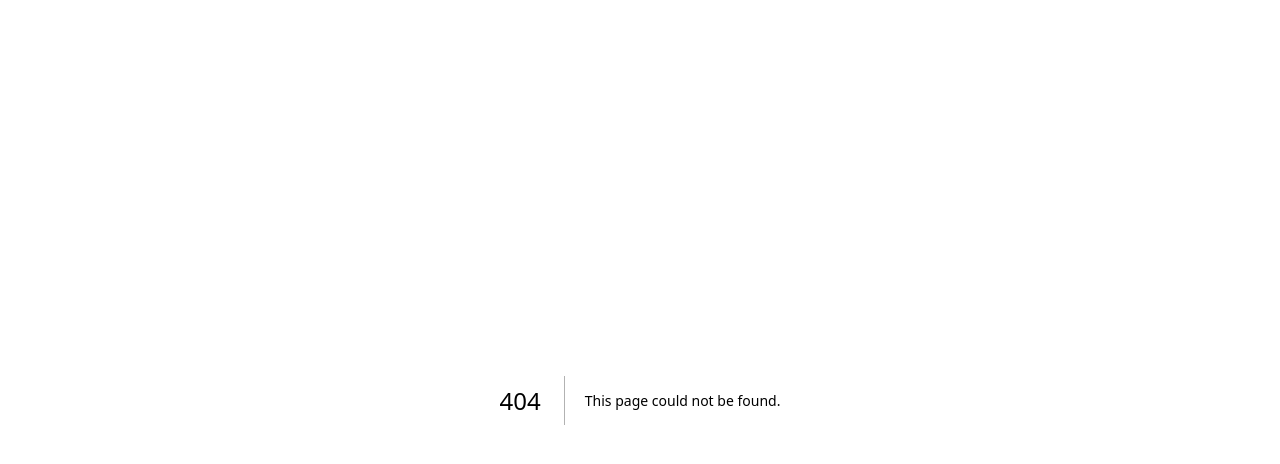
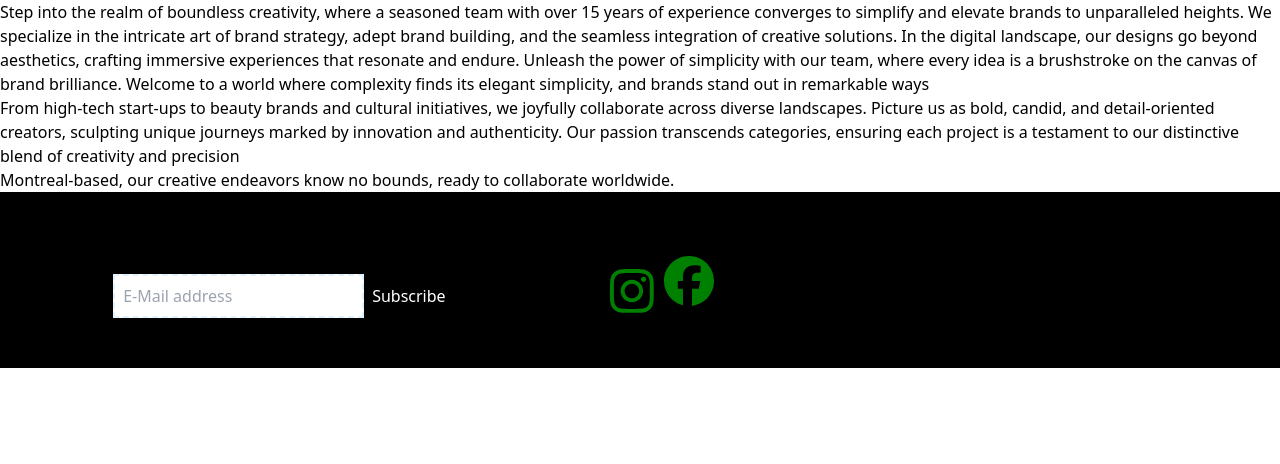
Before and after one commit to rajpatel2435/raj_24, a Next.js app: page /About in a window 1280 px wide. Before the commit this address had no page. Shown: the top 464 px of the page. Built offline with nearby package versions, Linux system fonts and the light colour scheme.

Commit message:
fix: new footer implementation

```diff
--- /dev/null
+++ b/pages/About.tsx
@@ -0,0 +1,32 @@
+import React from 'react'
+import Head from 'next/head'
+import Footer from './Footer'
+
+function About() {
+  return (
+  <>
+
+
+  <div>
+
+    <div>
+    Step into the realm of boundless creativity, where a seasoned team with over 15 years of experience converges to simplify and elevate brands to unparalleled heights. We specialize in the intricate art of brand strategy, adept brand building, and the seamless integration of creative solutions. In the digital landscape, our designs go beyond aesthetics, crafting immersive experiences that resonate and endure. Unleash the power of simplicity with our team, where every idea is a brushstroke on the canvas of brand brilliance. Welcome to a world where complexity finds its elegant simplicity, and brands stand out in remarkable ways
+    </div>
+
+    <div>
+
+    From high-tech start-ups to beauty brands and cultural initiatives, we joyfully collaborate across diverse landscapes. Picture us as bold, candid, and detail-oriented creators, sculpting unique journeys marked by innovation and authenticity. Our passion transcends categories, ensuring each project is a testament to our distinctive blend of creativity and precision
+    </div>
+
+    <div>
+
+    Montreal-based, our creative endeavors know no bounds, ready to collaborate worldwide.
+
+    </div>
+  </div>
+  <Footer/>
+  </>
+  )
+}
+
+export default About
--- /dev/null
+++ b/pages/Footer.tsx
@@ -0,0 +1,61 @@
+import React from 'react';
+import { FontAwesomeIcon } from '@fortawesome/react-fontawesome';
+import { faFacebook, faInstagram, faLinkedinIn } from '@fortawesome/free-brands-svg-icons';
+
+
+function Footer() {
+    return (
+        <>
+
+
+
+
+
+
+            <div className='flex p-10 bg-black'>
+                <div className='flex justify-around flex-row-reverse flex-1'>
+                    <div>
+                        <div>
+                            <ul>
+                                <li className='font-bold'>Montreal's HeadOffice</li>
+                                <li> <br/></li>
+                                <li>Suite 6,4620 Avenue Plamondon</li>
+                                <li>Montreal,QC H3W 1E5</li>
+                            </ul>
+                        </div>
+
+                    </div>
+
+                    <div>
+                        <div className=' text-center font-bold'>Follow us on </div>
+                        <div className='flex'><FontAwesomeIcon icon={faInstagram} style={{ fontSize: 50, padding: 10,color:'green' }} />
+
+                        <FontAwesomeIcon icon={faFacebook} style={{ fontSize: 50,color:'green'}} />
+
+
+
+                                        <FontAwesomeIcon icon={faLinkedinIn} style={{ fontSize: 50, padding: 10,color:'' }} />
+
+
+
+                        </div>
+
+
+                    </div>
+
+                    <div>
+                    <div className="newsletter"><h4 className='text-center font-bold'>Subscribe to our newsletter</h4><div className="form_wrapper"><form action="" className="form"><div className="field">
+                            <input placeholder="E-Mail address" className=' border-dashed border-2 border-sky-100 p-2' type="email" value="" />
+                            <button className='p-2 mt-5 bg-black text-white'><span>Subscribe</span></button></div></form></div></div>
+
+                </div>
+
+                    </div>
+                </div>
+
+        </>
+
+    )
+}
+
+export default Footer
--- a/pages/_app.tsx
+++ b/pages/_app.tsx
@@ -3,7 +3,10 @@ import '@/styles/marquee.css'
 import '@/styles/projectLi.css'
 
 import type { AppProps } from 'next/app'
+import Footer from './Footer'
 
 export default function App({ Component, pageProps }: AppProps) {
   return <Component {...pageProps} />
+
+
 }
--- a/pages/components/Digital_products.tsx
+++ b/pages/components/Digital_products.tsx
@@ -1,4 +1,5 @@
 import React from 'react'
+import Footer from '../Footer'
 
 function Digital_products() {
     return (
@@ -68,6 +69,8 @@ function Digital_products() {
                 Experience Excellence with Uni Agency`&apos;`s Web3 Development! As an outsourced product development company, we deliver pitch-perfect apps, ensuring substantial benefits for your investors or shareholders. Our implementation of superb Web3 solutions streamlines your business operations, providing a seamless and innovative platform experience
                 </p>
             </div>
+
+            <Footer/>
         </>
     )
 }
--- a/pages/components/Unique_services.tsx
+++ b/pages/components/Unique_services.tsx
@@ -2,6 +2,7 @@ import Link from 'next/link'
 import React from 'react'
 
 import oletter from "../../public/Images/o_letter.svg"
+import Footer from '../Footer'
 function Unique_services() {
     return (
         <>
@@ -39,6 +40,8 @@ function Unique_services() {
                 </div>
             </div>
             </div>
+
+            <Footer/>
         </>
     )
 }
--- a/pages/index.tsx
+++ b/pages/index.tsx
@@ -8,11 +8,13 @@ import Services from './components/Services'
 import TextBig from './components/TextBig'
 import MethodSlider from './components/MethodSlider'
 import Unique_services from './components/Unique_services'
+import Footer from './Footer'
 const inter = Inter({ subsets: ['latin'] })
 
 export default function Home() {
   return (
    <>
+
    <Home1 />
    {/* <TextBig /> */}
    <MethodSlider/>
--- a/styles/globals.css
+++ b/styles/globals.css
@@ -15,6 +15,7 @@
 @import url('sliderAnimation.module.css');
 @import url('projectNew.module.css');
 @import url('https://fonts.googleapis.com/css2?family=Audiowide&family=Monoton&display=swap');
+@import url('https://cdnjs.cloudflare.com/ajax/libs/font-awesome/4.7.0/css/font-awesome.min.css');
 
 .content-home{
   font-family: 'Audiowide', sans-serif;
```
Also changed, not shown: package.json (+8 -0 lines), 1 other file (tests, documents, lock files or other folders).
